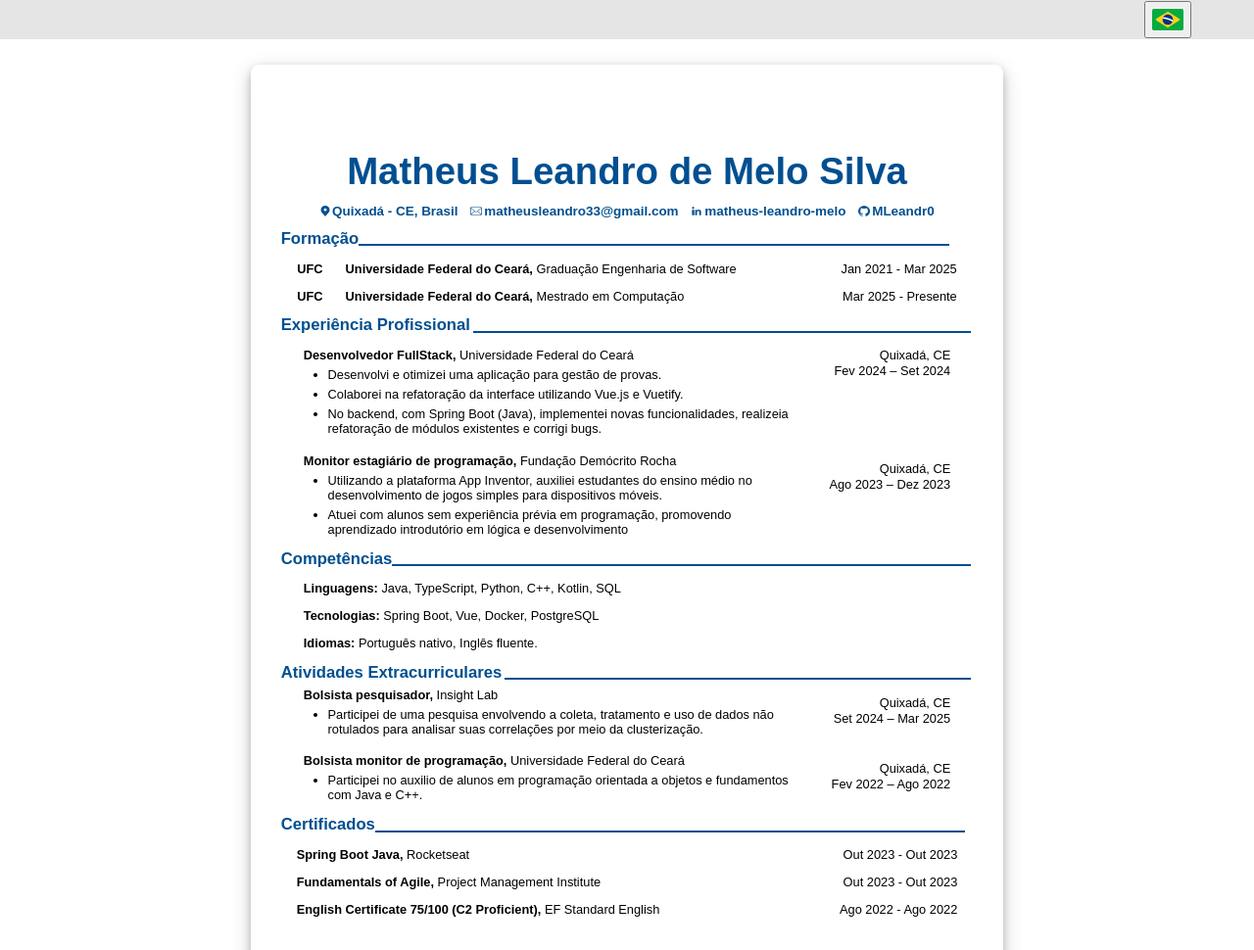
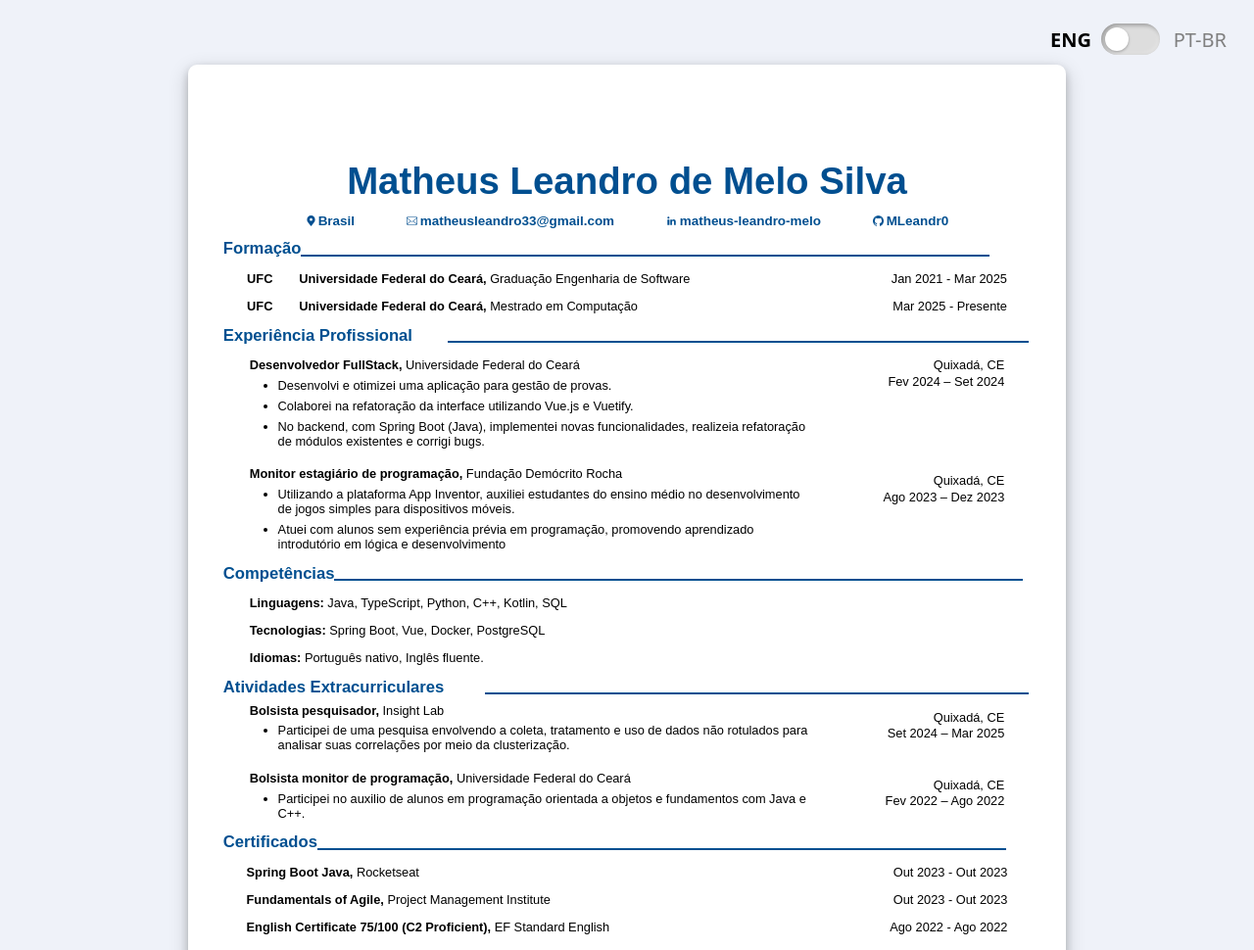
Before and after one commit to MLeandr0/resume, a plain HTML site: page index.html in a window 1280 px wide. Shown: the top 970 px of the page at 98% size. Drawn offline with Linux system fonts and the light colour scheme.

Commit message:
style: change button style

```diff
--- a/index.html
+++ b/index.html
@@ -8,11 +8,10 @@
 
     <body>
         <div class="nav-bar" style="display: flex; width: 100%; flex-direction: row; justify-content: end; align-items: center;">
-            <button style="margin-right: 5%;" onclick="trocarIdioma()">
-                <div id="lang-toggle" class="lang-flag" onclick="toggleLanguage()" title="Mudar idioma / Switch language">
-                    <img id="flag_icon" src="assets\us_flag.svg" alt="PT" />
-                </div>
-            </button>
+            <input type="checkbox" id="teste" onclick="trocarIdioma()">
+            <label class="flat-toggle" for="teste">
+                <span class="flat-slider"></span>
+            </label>
         </div>
 
         <div class="resume">
--- a/script.js
+++ b/script.js
@@ -2,8 +2,7 @@ const traducoes = {
     pt: {
       flag_icon: "assets/br_flag.svg",
 
-      local: "Quixadá - CE, Brasil",
-
+      local: "Brasil",
       formation: "Formação",
       professional_experience: "Experiência Profissional",
       experience_posistion: "Desenvolvedor FullStack,",
@@ -26,7 +25,7 @@ const traducoes = {
     en: {
       flag_icon: "assets/us_flag.svg",
 
-      local: "Quixadá - CE, Brazil",
+      local: "Brazil",
 
       formation: "Education",
       professional_experience: "Professional Experience",
--- a/style.css
+++ b/style.css
@@ -1,7 +1,7 @@
 body{
     min-height: 100vh;
     margin: 0px;
-    background-color: none;
+    background-color: #eff2f9;
     display: flex;
     flex-direction: column;
     align-items: center;
@@ -9,15 +9,15 @@ body{
 }
 
 .nav-bar{
-    background-color: rgb(229, 229, 229);
     flex-shrink: 0;
     width: 100%;
     height: 5vh;
 }
 
 .resume {
+    background-color: white;
     margin: 2% 0% 5% 0%;
-    width: 60%;
+    width: 70%;
     border-radius: 1%;
     padding-bottom: 5vh;
     box-shadow: 0 4px 8px 0 rgba(0, 0, 0, 0.2), 0 6px 20px 0 rgba(0, 0, 0, 0.19);
@@ -104,3 +104,95 @@ body{
 .lang-flag:hover::after {
     opacity: 1;
 }
+
+.flat-toggle {
+  margin-top: 5vh;
+  margin-right: 12vh;
+  display: flex;
+  align-items: center;
+  cursor: pointer;
+  font-family: system-ui, sans-serif;
+  position: relative;
+}
+
+.flat-toggle input {
+  opacity: 0;
+  width: 0;
+  height: 0;
+}
+
+.flat-slider {
+    width: 7.5vh;
+    height: 4vh;
+    background: #ddd;
+    border-radius: 24px;
+    position: relative;
+    transition: all 0.3s ease;
+    box-shadow: inset 2px 2px 4px rgba(0, 0, 0, 0.3),
+                inset -2px -2px 4px rgba(255, 255, 255, 0.2);
+}
+
+.flat-slider:before {
+  content: "";
+  position: absolute;
+  width: 3vh;
+  height: 3vh;
+  border-radius: 50%;
+  background: white;
+  top: 0.5vh;
+  left: 0.5vh;
+  transition: all 0.3s ease;
+  box-shadow: 0 1px 3px rgba(0,0,0,0.3);
+}
+
+.flat-toggle:before {
+  content: 'ENG';
+  position: absolute;
+  left: -6.5vh;
+  top: 50%;
+  transform: translateY(-50%);
+  font-size: 2.5vh;
+  font-weight: 600;
+  transition: all 0.3s ease;
+}
+
+.flat-toggle:after {
+  content: 'PT-BR';
+  position: absolute;
+  right: -8.5vh;
+  top: 50%;
+  transform: translateY(-50%);
+  font-size: 2.5vh;
+  transition: all 0.3s ease;
+}
+
+input:checked ~ .flat-slider {
+    box-shadow: inset 2px 2px 4px rgba(0, 0, 0, 0.3),
+                inset -2px -2px 4px rgba(255, 255, 255, 0.2);
+}
+
+input:checked + .flat-toggle .flat-slider:before {
+  transform: translateX(3.5vh);
+}
+
+input {
+    position: absolute;
+    opacity: 0;
+    width: 0;
+    height: 0;
+    pointer-events: none;
+}
+
+input:not(:checked) ~ .flat-toggle:before {
+  color: black;
+}
+input:not(:checked) ~ .flat-toggle:after {
+  color: grey;
+}
+
+input:checked ~ .flat-toggle:after {
+  color: black;
+}
+input:checked ~ .flat-toggle:before {
+  color: grey;
+}
```
